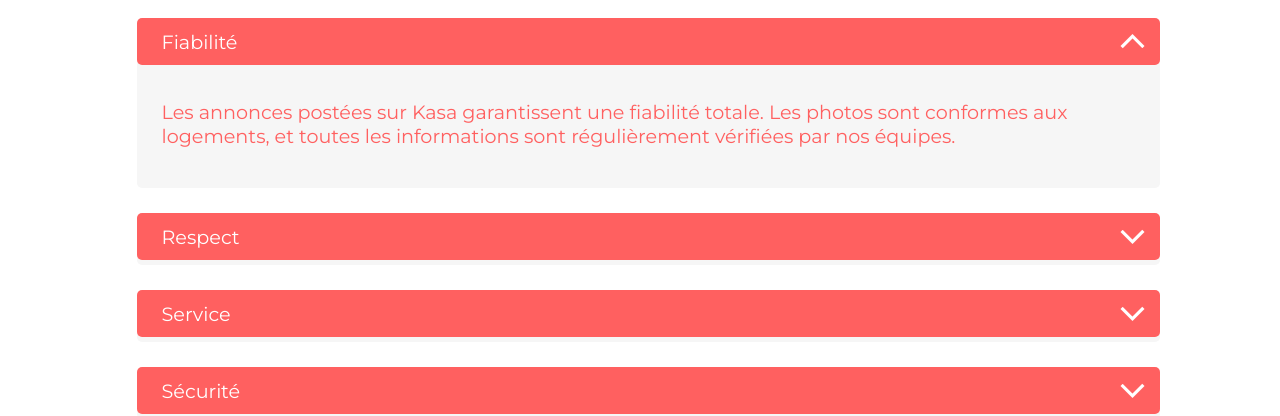
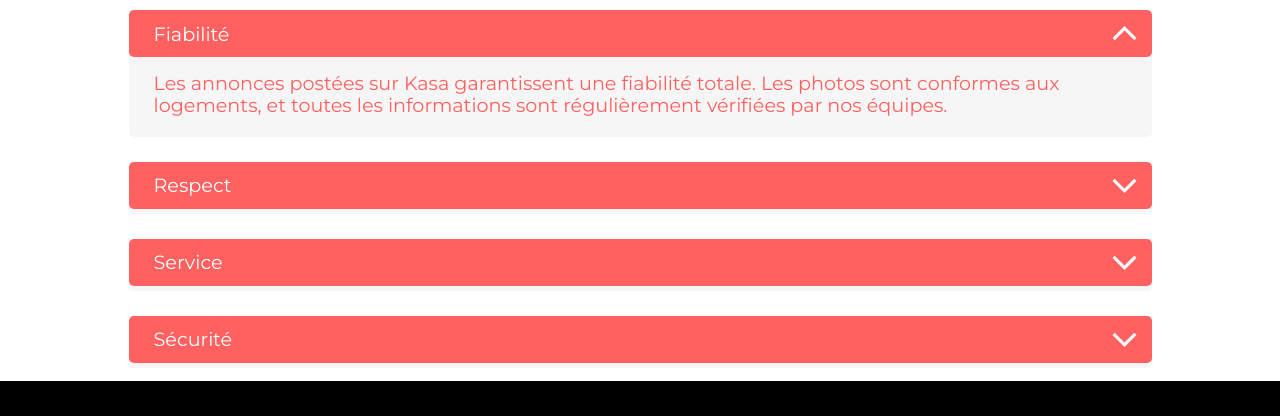
Before and after one commit to sabdesigner/P7-Kasa, a React (Create React App) app: page /about in a window 1280 px wide. Shown: the part 1054-1470 px from the top of the page. Built offline with nearby package versions, Linux system fonts and the light colour scheme.

Commit message:
Mise à jour normalize + routes pour la page "single"  + correctifs et uniformisation

```diff
--- a/package.json
+++ b/package.json
@@ -8,6 +8,7 @@
     "@testing-library/user-event": "^13.5.0",
     "eslint": "^8.25.0",
     "eslint-plugin-react": "^7.31.10",
+    "normalize.css": "^8.0.1",
     "react": "^18.2.0",
     "react-dom": "^18.2.0",
     "react-router-dom": "^6.4.2",
--- a/src/App.jsx
+++ b/src/App.jsx
@@ -4,6 +4,9 @@
   Route,
   Routes
 } from "react-router-dom";
+
+//Import normalize
+import 'normalize.css';
 
 //Import Sass
 import "./styles/main.scss";
@@ -29,7 +32,7 @@
 
             <Route index element={<Home />} />
             <Route path="about" element={<About />} />
-            <Route path="single" element={<Single />} />
+            <Route path="logements" element={<Single />} />
             <Route path="*" element={<NoMatch />} />
 
           </Routes>
--- a/src/components/Collapse.jsx
+++ b/src/components/Collapse.jsx
@@ -28,7 +28,7 @@
                 </div>
 
                 <div className={`${page}-description ${active === index ? "active" : ""}`}>
-                    <p className={active === index ? "active" : ""}>
+                    <p>
                         {description}</p>
                     {cards &&
                         cards.map((card, index) => (
--- a/src/pages/Home.jsx
+++ b/src/pages/Home.jsx
@@ -4,7 +4,7 @@
 import Cards from '../components/Cards';
 
 
-const Home = () => {
+function Home() {
   return(
     <div className="home">
 
--- a/src/styles/components/_collapse.scss
+++ b/src/styles/components/_collapse.scss
@@ -19,7 +19,7 @@
       z-index: 1;
       max-height: 0;
       overflow: hidden;
-      transition: all 0.3s;
+      transition: all 0,1s;
 
       width: 1023px;
     }
--- a/src/styles/main.scss
+++ b/src/styles/main.scss
@@ -1,3 +1,10 @@
+@import
+"./utils/breakpoints";
+@import
+"./utils/mixins";
+@import
+"./utils/variables";
+
 @import
 "./base/setting";
 @import
@@ -25,10 +32,3 @@
 "./components/cards";
 @import
 "./components/collapse";
-
-@import
-"./utils/breakpoints";
-@import
-"./utils/mixins";
-@import
-"./utils/variables";
```
Also changed, not shown: 1 other file (tests, documents, lock files or other folders).
